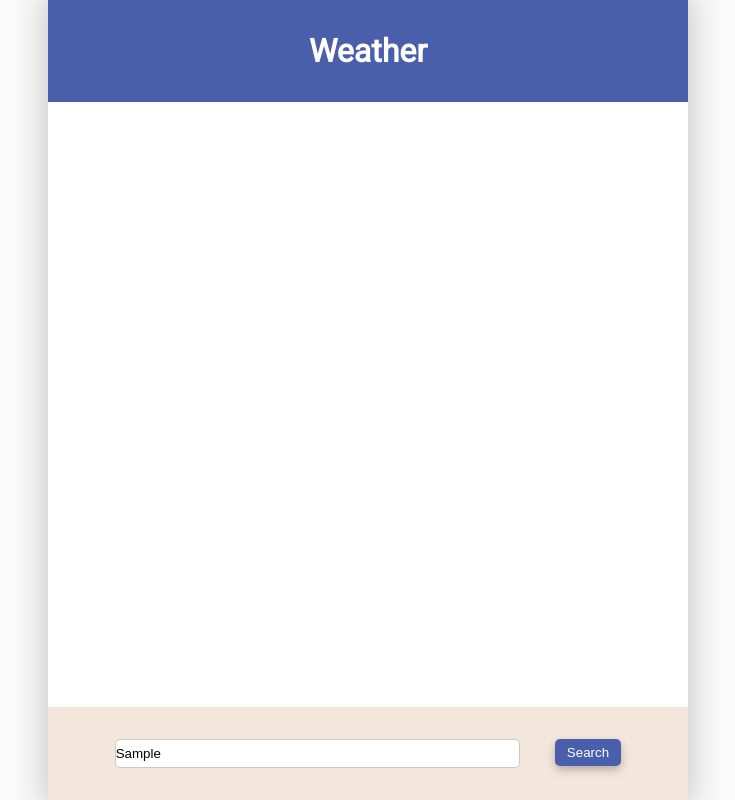
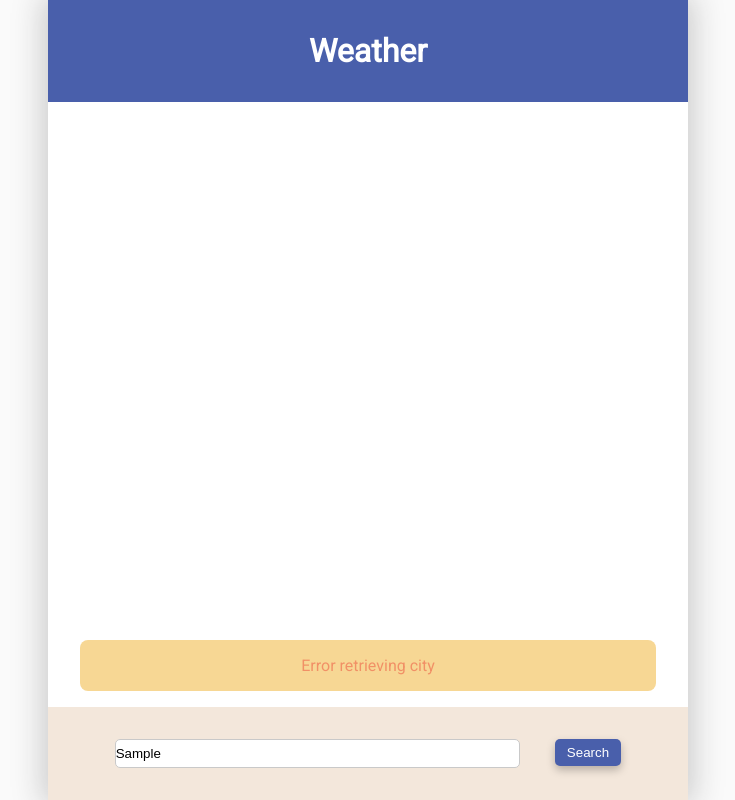
Before and after one commit to khanguslee/weather-app, a React (Create React App) app in the folder client/: page / in a window 1280 px wide. Both pictures are taken after typing "Sample" into the empty fields and a click on the button "Search". Shown: the whole page, without its empty margins (272-1007 px from the left). Built offline with nearby package versions, Linux system fonts and the light colour scheme; no server answers.

Commit message:
Display alert for invalid input (#14)

```diff
--- a/client/src/App.scss
+++ b/client/src/App.scss
@@ -10,4 +10,5 @@ body > #root > div {
 
 .App {
   background-color: rgba(238, 238, 238, 0.3);
+  min-width: 320px;
 }
--- /dev/null
+++ b/client/src/components/Alert.jsx
@@ -0,0 +1,16 @@
+import React from "react";
+import PropTypes from "prop-types";
+
+import "./Alert.scss";
+
+function Alert(props) {
+  const { message } = props;
+  return <div className="alert">{message}</div>;
+}
+
+Alert.propTypes = {
+  message: PropTypes.string.isRequired,
+  type: PropTypes.string.isRequired,
+};
+
+export default Alert;
--- /dev/null
+++ b/client/src/components/Alert.scss
@@ -0,0 +1,14 @@
+$warning-background: #f7d794;
+$warning-text: #f19066;
+
+.alert {
+  text-align: center;
+  background-color: $warning-background;
+  color: $warning-text;
+
+  margin: 0 2em;
+  margin-bottom: 1em;
+  padding: 1em;
+
+  border-radius: 0.5em;
+}
--- /dev/null
+++ b/client/src/hooks/useAlert.jsx
@@ -0,0 +1,20 @@
+import { useState } from "react";
+
+function useAlert() {
+  const initialAlertMessage = {
+    message: "",
+    type: "warn",
+  };
+  const [alertMessage, setAlertMessage] = useState(initialAlertMessage);
+
+  const setMessage = (message, type) =>
+    setAlertMessage({
+      message,
+      type,
+    });
+  const resetMessage = () => setAlertMessage(initialAlertMessage);
+
+  return [alertMessage, setMessage, resetMessage];
+}
+
+export default useAlert;
--- a/client/src/screens/Main.jsx
+++ b/client/src/screens/Main.jsx
@@ -4,11 +4,12 @@ import PropTypes from "prop-types";
 import InputSearch from "../components/InputSearch";
 import MainWeatherCard from "../components/MainWeatherCard";
 import InfoWeatherCard from "../components/InfoWeatherCard";
+import Alert from "../components/Alert";
 
 import "./Main.scss";
 
 function Main(props) {
-  const { searchHandler, data } = props;
+  const { searchHandler, data, alert } = props;
 
   const kelvinToCelsius = (inputTemp) => {
     return inputTemp - 273.15;
@@ -48,6 +49,7 @@ function Main(props) {
       </div>
 
       <div className="footer">
+        {alert.message && <Alert message={alert.message} type={alert.type} />}
         <InputSearch
           placeholder={"Enter city and country"}
           onSubmitHandler={searchHandler}
@@ -60,11 +62,13 @@ function Main(props) {
 Main.propTypes = {
   searchHandler: PropTypes.func,
   data: PropTypes.object,
+  alert: PropTypes.object,
 };
 
 Main.defaultProps = {
   searchHandler: () => {},
   data: undefined,
+  alert: { message: "", type: "warn" },
 };
 
 export default Main;
--- a/client/src/screens/MainController.jsx
+++ b/client/src/screens/MainController.jsx
@@ -1,21 +1,35 @@
 import React, { useState } from "react";
 import axios from "axios";
 
+import useAlert from "../hooks/useAlert";
 import Main from "./Main";
 
 function MainController() {
   const [weatherData, setWeatherData] = useState(undefined);
+  const [alertMessage, setAlertMessage, resetAlert] = useAlert();
+
   const searchHandler = async (searchCity) => {
     try {
       const response = await axios.get(`/api/v1/weather/${searchCity}`);
-      setWeatherData(response.data);
+      if (response.data) {
+        resetAlert();
+        setWeatherData(response.data);
+      } else {
+        setAlertMessage(`${searchCity} was not found`, "warn");
+      }
     } catch (err) {
       // TODO: Display error banner
-      console.error(err);
+      setAlertMessage("Error retrieving city", "warn");
     }
   };
 
-  return <Main searchHandler={searchHandler} data={weatherData} />;
+  return (
+    <Main
+      searchHandler={searchHandler}
+      data={weatherData}
+      alert={alertMessage}
+    />
+  );
 }
 
 export default MainController;
```
